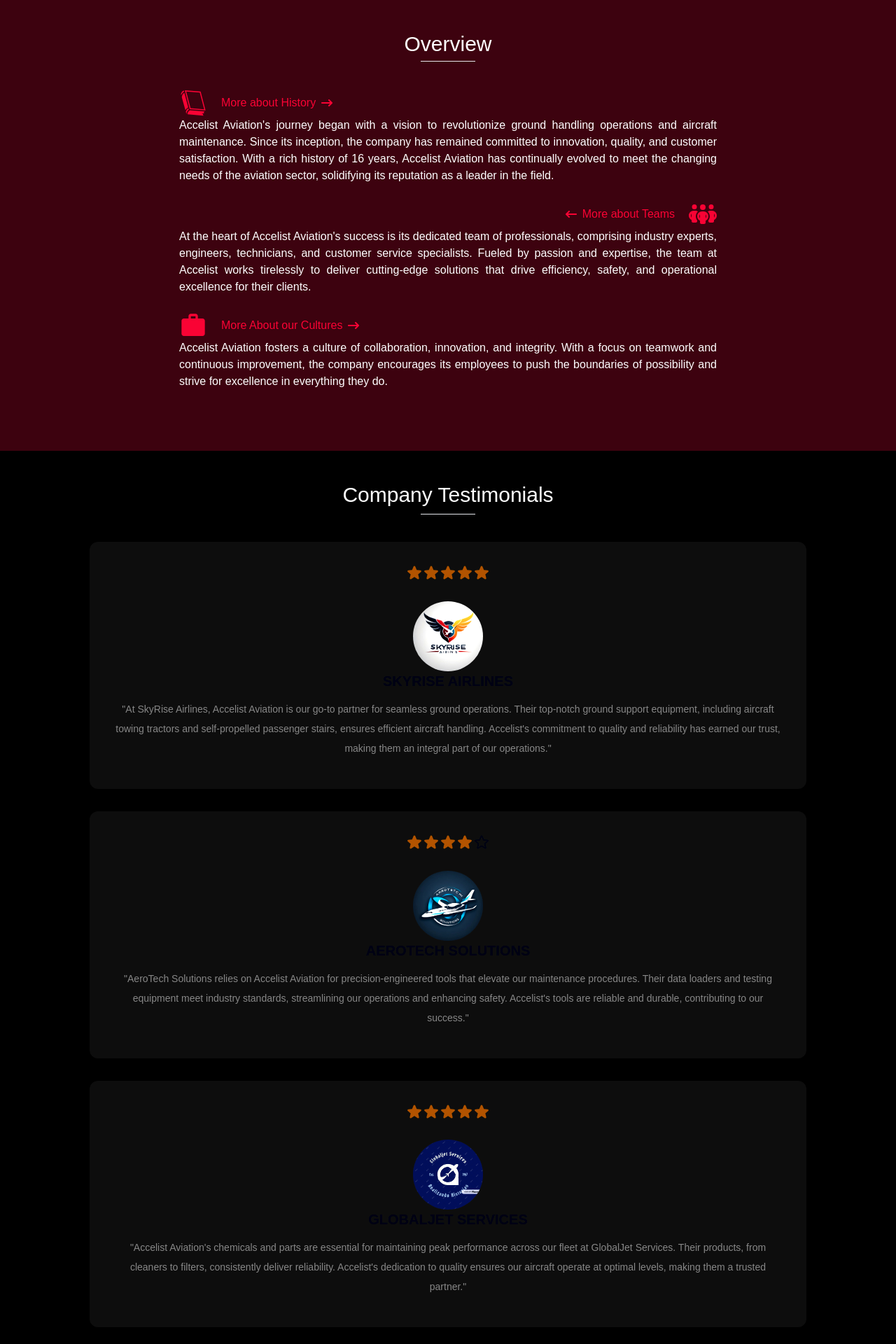
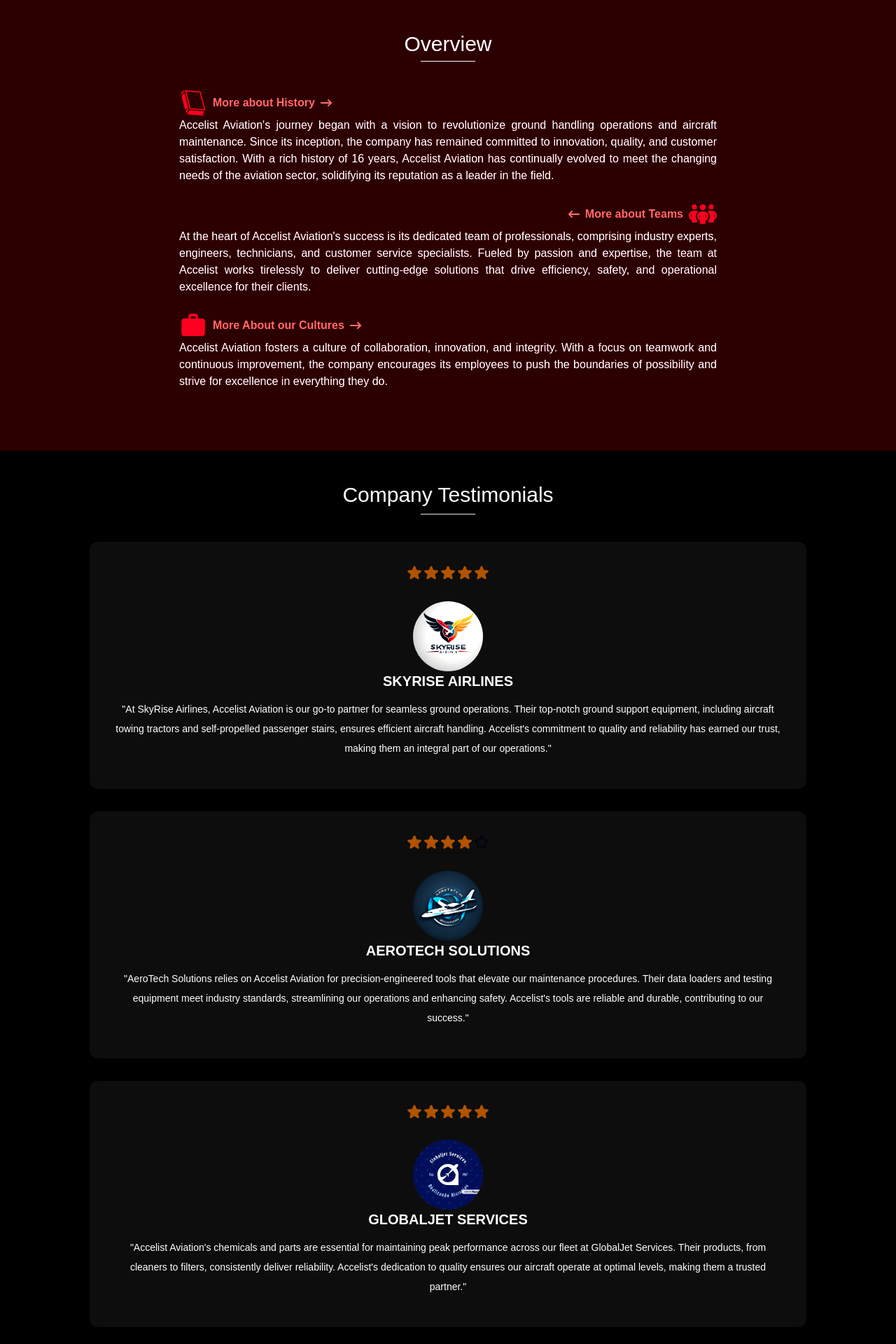
Before and after one commit to BarentLimita17/Code-Challenge-2, a Next.js app: page / in a window 1280 px wide. Shown: the part 1600-3520 px from the top of the page at 70% size. Built offline with nearby package versions, Linux system fonts and the light colour scheme; a web font is replaced by a local one.

Commit message:
fix: manage contrast text ratio to be more readable

```diff
--- a/src/app/page.js
+++ b/src/app/page.js
@@ -34,8 +34,8 @@ export default function Home() {
             {/* PRODUCT 1 */}
             <div className="group relative items-center justify-center overflow-hidden hover:shadow-xl hover:shadow-black/30 transition-shadow">
               <div className="h-[175px] md:h-[384px] md:w-[288px]">
-                <Image
-                  src="/home/bg-product1.jpeg" priority alt="Product1 image" className="h-full w-full object-cover group-hover:rotate-[10deg] group-hover:scale-125 transition-transform duration-1000" sizes="100vw" width={0} height={0} style={{ width: '100%', height: '100%' }}
+                <Image loading="lazy"
+                  src="/home/bg-product1.jpeg" alt="Product1 image" className="h-full w-full object-cover group-hover:rotate-[10deg] group-hover:scale-125 transition-transform duration-1000" sizes="100vw" width={0} height={0} style={{ width: '100%', height: '100%' }}
                 />
               </div>
               <div className="absolute inset-0 bg-gradient-to-b from-transparent via-transparent to-black group-hover:from-black/70 group-hover:via-black/60 group-hover:to-black/70"></div>
@@ -104,7 +104,7 @@ export default function Home() {
         </div>
       </div>
       {/* DIV COMPANY OVERVIEW */}
-      <div className='flex flex-wrap justify-center py-[10%] md:py-[5%] px-[20%] bg-[#3d020f]'>
+      <div className='flex flex-wrap justify-center py-[10%] md:py-[5%] px-[20%] bg-[#3d020f] contrast-125'>
         <div className='text-center text-white text-[30px]'>
           Overview
           <div className='flex flex-wrap justify-center pt-[2px] mb-[35px]'>
@@ -115,15 +115,13 @@ export default function Home() {
           <div className='flex flex-wrap text-justify text-white'>
             <div className="flex gap-5">
               <div>
-                <Link href="/about#history">
+                <Link className="flex items-center gap-2" href="/about#history">
                   <GiBlackBook size={40} className="text-[#f90334] hover:scale-125 hover:text-black duration-500" />
+                  <div className="flex items-center justify-start text-red-400 font-bold gap-2">
+                    More about History <FaArrowRightLong />
+                  </div>
                 </Link>
               </div>
-              <Link className="flex items-center" href="/about#history">
-                <div className="flex items-center justify-start text-[#fa0334] gap-2">
-                  More about History <FaArrowRightLong />
-                </div>
-              </Link>
             </div>
             Accelist Aviation's journey began with a vision to revolutionize ground handling operations and aircraft maintenance. Since its inception, the company has remained committed to innovation, quality, and customer satisfaction. With a rich history of 16 years, Accelist Aviation has continually evolved to meet the changing needs of the aviation sector, solidifying its reputation as a leader in the field.
           </div>
@@ -131,16 +129,14 @@ export default function Home() {
         <div className='mb-[3%] text-[12px] md:text-[16px]'>
           <div className='flex flex-wrap justify-end text-justify text-white'>
             <div className="flex gap-5">
-              <Link className="flex items-center" href="/teams">
-                <div className="flex items-center justify-start text-[#fa0334] gap-2">
+              <Link className="flex items-center gap-2" href="/teams">
+                <div className="flex items-center justify-start text-red-400 font-bold gap-2">
                   <FaArrowLeftLong /> More about Teams
+                  <Link href="/teams">
+                    <FaPeopleGroup size={40} className="text-[#f90334] hover:scale-125 hover:text-black duration-500" />
+                  </Link>
                 </div>
               </Link>
-              <div>
-                <Link href="/teams">
-                  <FaPeopleGroup size={40} className="text-[#f90334] hover:scale-125 hover:text-black duration-500" />
-                </Link>
-              </div>
             </div>
             At the heart of Accelist Aviation's success is its dedicated team of professionals, comprising industry experts, engineers, technicians, and customer service specialists. Fueled by passion and expertise, the team at Accelist works tirelessly to deliver cutting-edge solutions that drive efficiency, safety, and operational excellence for their clients.
           </div>
@@ -149,15 +145,13 @@ export default function Home() {
           <div className='flex flex-wrap text-justify text-white'>
             <div className="flex gap-5">
               <div>
-                <Link href="/about#about">
+                <Link className="flex items-center gap-2" href="/about#about">
                   <MdWork size={40} className="text-[#f90334] hover:scale-125 hover:text-black duration-500" />
+                  <div className="flex items-center justify-start text-red-400 font-bold gap-2">
+                    More About our Cultures <FaArrowRightLong />
+                  </div>
                 </Link>
               </div>
-              <Link className="flex items-center" href="/about#about">
-                <div className="flex items-center justify-start text-[#fa0334] gap-2">
-                  More About our Cultures <FaArrowRightLong />
-                </div>
-              </Link>
             </div>
             Accelist Aviation fosters a culture of collaboration, innovation, and integrity. With a focus on teamwork and continuous improvement, the company encourages its employees to push the boundaries of possibility and strive for excellence in everything they do.
           </div>
@@ -176,26 +170,26 @@ export default function Home() {
             <div className="bg-white/5 group-hover:blur-sm hover:!blur-none group-hover:scale-[0.85] hover:!scale-100 duration-500 cursor-pointer p-8 rounded-xl mix-blend-normal">
               <FiveStars />
               <Image loading="lazy" className="mx-auto rounded-full" src='/home/skyrise.jpg' width={100} height={100} alt='skyrise' />
-              <div className="uppercase text-xl font-bold">SkyRise Airlines</div>
-              <div className="text-sm leading-7 my-3 font-medium opacity-50 text-white">"At SkyRise Airlines, Accelist Aviation is our go-to partner for seamless ground operations. Their top-notch ground support equipment, including aircraft towing tractors and self-propelled passenger stairs, ensures efficient aircraft handling. Accelist's commitment to quality and reliability has earned our trust, making them an integral part of our operations."</div>
+              <div className="uppercase text-xl font-bold text-white">SkyRise Airlines</div>
+              <div className="text-sm leading-7 my-3 font-medium text-white">"At SkyRise Airlines, Accelist Aviation is our go-to partner for seamless ground operations. Their top-notch ground support equipment, including aircraft towing tractors and self-propelled passenger stairs, ensures efficient aircraft handling. Accelist's commitment to quality and reliability has earned our trust, making them an integral part of our operations."</div>
             </div>
             <div className="bg-white/5 group-hover:blur-sm hover:!blur-none group-hover:scale-[0.85] hover:!scale-100 duration-500 cursor-pointer p-8 rounded-xl mix-blend-normal">
               <FourStars />
               <Image loading="lazy" className="mx-auto rounded-full" src='/home/aerotech.jpg' width={100} height={100} alt='aerotech' />
-              <div className="uppercase text-xl font-bold">AeroTech Solutions</div>
-              <div className="text-sm leading-7 my-3 font-medium opacity-50 text-white">"AeroTech Solutions relies on Accelist Aviation for precision-engineered tools that elevate our maintenance procedures. Their data loaders and testing equipment meet industry standards, streamlining our operations and enhancing safety. Accelist's tools are reliable and durable, contributing to our success."</div>
+              <div className="uppercase text-xl font-bold text-white">AeroTech Solutions</div>
+              <div className="text-sm leading-7 my-3 font-medium text-white">"AeroTech Solutions relies on Accelist Aviation for precision-engineered tools that elevate our maintenance procedures. Their data loaders and testing equipment meet industry standards, streamlining our operations and enhancing safety. Accelist's tools are reliable and durable, contributing to our success."</div>
             </div>
             <div className="bg-white/5 group-hover:blur-sm hover:!blur-none group-hover:scale-[0.85] hover:!scale-100 duration-500 cursor-pointer p-8 rounded-xl mix-blend-normal">
               <FiveStars />
               <Image loading="lazy" className="mx-auto rounded-full" src='/home/globaljet.png' width={100} height={100} alt='globaljet' />
-              <div className="uppercase text-xl font-bold">GlobalJet Services</div>
-              <div className="text-sm leading-7 my-3 font-medium opacity-50 text-white">"Accelist Aviation's chemicals and parts are essential for maintaining peak performance across our fleet at GlobalJet Services. Their products, from cleaners to filters, consistently deliver reliability. Accelist's dedication to quality ensures our aircraft operate at optimal levels, making them a trusted partner."</div>
+              <div className="uppercase text-xl font-bold text-white">GlobalJet Services</div>
+              <div className="text-sm leading-7 my-3 font-medium text-white">"Accelist Aviation's chemicals and parts are essential for maintaining peak performance across our fleet at GlobalJet Services. Their products, from cleaners to filters, consistently deliver reliability. Accelist's dedication to quality ensures our aircraft operate at optimal levels, making them a trusted partner."</div>
             </div>
             <div className="bg-white/5 group-hover:blur-sm hover:!blur-none group-hover:scale-[0.85] hover:!scale-100 duration-500 cursor-pointer p-8 rounded-xl mix-blend-normal">
               <FourStars />
               <Image loading="lazy" className="mx-auto rounded-full" src='/home/horizon.png' width={100} height={100} alt='horizon' />
-              <div className="uppercase text-xl font-bold">Horizon Airways</div>
-              <div className="text-sm leading-7 my-3 font-medium opacity-50 text-white">"At Horizon Airways, Accelist Aviation plays a vital role in our commitment to exceptional service and safety. Their streamlined operations and innovative solutions contribute to our efficiency. Accelist's excellence in ground support equipment and maintenance tools enhances our operations, making them invaluable partners in the aviation industry."</div>
+              <div className="uppercase text-xl font-bold text-white">Horizon Airways</div>
+              <div className="text-sm leading-7 my-3 font-medium text-white">"At Horizon Airways, Accelist Aviation plays a vital role in our commitment to exceptional service and safety. Their streamlined operations and innovative solutions contribute to our efficiency. Accelist's excellence in ground support equipment and maintenance tools enhances our operations, making them invaluable partners in the aviation industry."</div>
             </div>
           </div>
         </div>
```
Also changed, not shown: src/app/about/page.jsx (+8 -8 lines).
